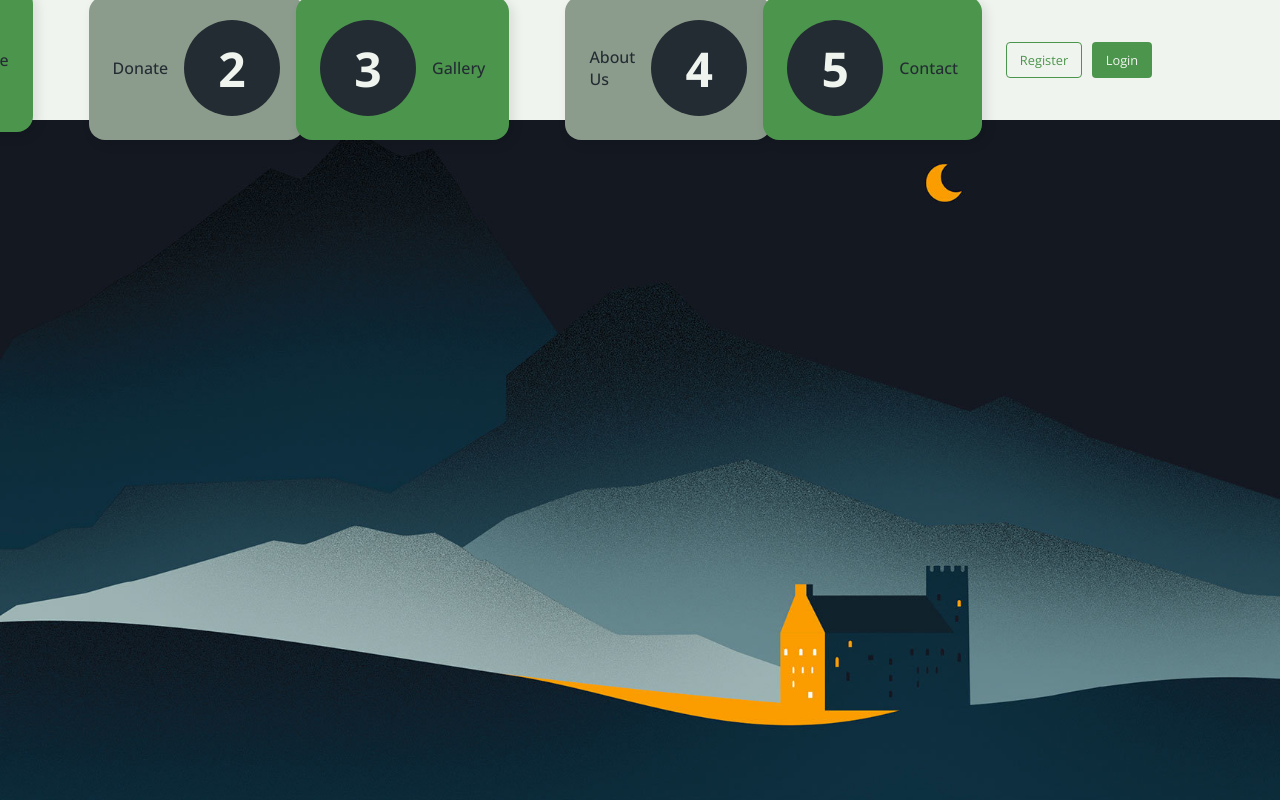
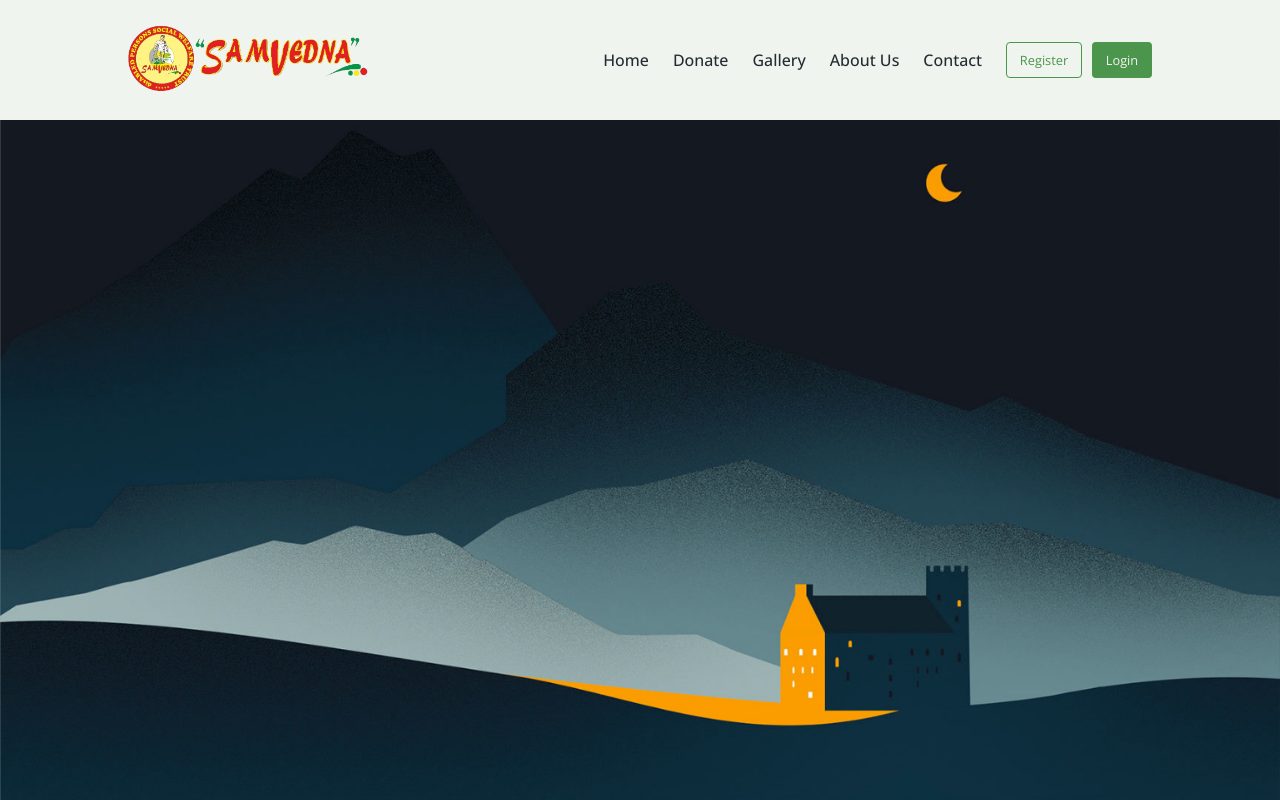
Before and after one commit to ThankiAshish/MySamvedna, a React (Vite) app in the folder client/: page / in a window 1280 px wide. Shown: the top 800 px of the page. Built offline with nearby package versions, Linux system fonts and the light colour scheme.

Commit message:
Minor Bugs

```diff
--- a/client/src/assets/styles/style.css
+++ b/client/src/assets/styles/style.css
@@ -508,37 +508,37 @@ footer .container {
   font-size: 1.2rem;
 }
 
-.goals li.animate {
-  animation: slideInFromLeft 1s ease-in-out;
-}
-
 .goal ol {
   list-style: none;
   padding: 0;
 }
 
-li + li {
+.goal-list-item + .goal-list-item {
   margin-top: 1rem;
 }
 
-li {
+.goal-list-item {
   display: flex;
   align-items: center;
   gap: 1rem;
   background: var(--primary);
-  padding: 1.5rem;
+  padding: 0.5rem;
   border-radius: 1rem;
   width: calc(100% - 2rem);
   box-shadow: 0.25rem 0.25rem 0.75rem rgb(0 0 0 / 0.1);
 }
 
-li::before {
+.goal-list-item.animate {
+  animation: slideInFromRight 1s ease-in-out;
+}
+
+.goal-list-item::before {
   counter-increment: list-item;
   content: counter(list-item);
-  font-size: 3rem;
+  font-size: 20px;
   font-weight: 700;
-  width: 2em;
-  height: 2em;
+  width: 50px;
+  height: 50px;
   background: var(--text);
   flex: 0 0 auto;
   border-radius: 50%;
@@ -548,11 +548,15 @@ li::before {
   align-items: center;
 }
 
-li:nth-child(even) {
+.goal-list-item:nth-child(even) {
   flex-direction: row-reverse;
   background: var(--secondary);
   margin-right: -2rem;
   margin-left: 2rem;
+}
+
+.goal-list-item.animate:nth-child(even) {
+  animation: slideInFromLeft 1s ease-in-out !important;
 }
 
 /* Pages > Login */
--- a/client/src/pages/Home.jsx
+++ b/client/src/pages/Home.jsx
@@ -197,47 +197,55 @@ const Home = () => {
             Our <span className="highlight-text">Goals</span>
           </h1>
           <ol className="goals" role="list">
-            <li>To take measures for creating a Barrier-free environment.</li>
-            <li>
+            <li className="animate-on-scroll goal-list-item">
+              To take measures for creating a Barrier-free environment.
+            </li>
+            <li className="animate-on-scroll goal-list-item">
               To assist in accessibility of Equal Opportunity and Protection of
               Rights, life, and inherent dignity.
             </li>
-            <li>
+            <li className="animate-on-scroll goal-list-item">
               To contribute efforts in providing Employment/Placement related
               services.
             </li>
-            <li>To contribute efforts for uplifting Social Status.</li>
-            <li>
+            <li className="animate-on-scroll goal-list-item">
+              To contribute efforts for uplifting Social Status.
+            </li>
+            <li className="animate-on-scroll goal-list-item">
               To provide Technical or Vocational Training/skills for
               self-independence.
             </li>
-            <li>
+            <li className="animate-on-scroll goal-list-item">
               To assist in marketing commodities and articles manufactured by
               disABLED persons.
             </li>
-            <li>
+            <li className="animate-on-scroll goal-list-item">
               Arrange job work for skilled craftsman and artisan personnel to
               enable self-support.
             </li>
-            <li>Bring together people who are maimed or deformed.</li>
-            <li>
+            <li className="animate-on-scroll goal-list-item">
+              Bring together people who are maimed or deformed.
+            </li>
+            <li className="animate-on-scroll goal-list-item">
               Seek solutions to disABILITY through access to orthopedic
               services, surgery, aids, and appliances.
             </li>
-            <li>
+            <li className="animate-on-scroll goal-list-item">
               Prevent members from leading secluded lives and involve them in
               social, cultural, and sporting activities/events.
             </li>
-            <li>Promote cooperative ventures.</li>
-            <li>
+            <li className="animate-on-scroll goal-list-item">
+              Promote cooperative ventures.
+            </li>
+            <li className="animate-on-scroll goal-list-item">
               Facilitate work-at-home projects like dressmaking, sewing,
               tailoring, art, and craft.
             </li>
-            <li>
+            <li className="animate-on-scroll goal-list-item">
               Help poor and needy meritorious students by providing educational
               aids.
             </li>
-            <li>
+            <li className="animate-on-scroll goal-list-item">
               Exhibit, market, and export handicrafts products made by
               differently-abled persons.
             </li>
```
